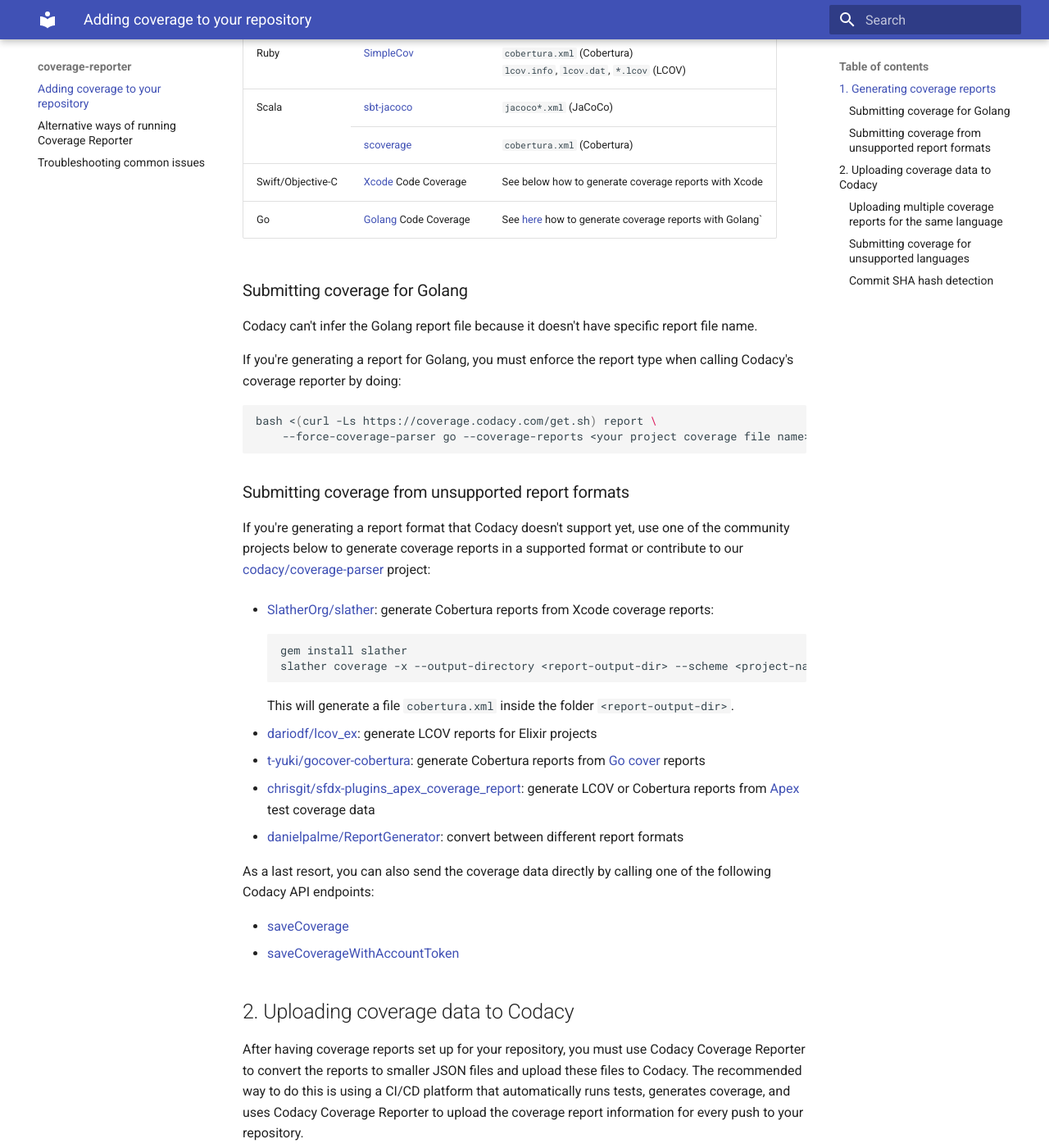
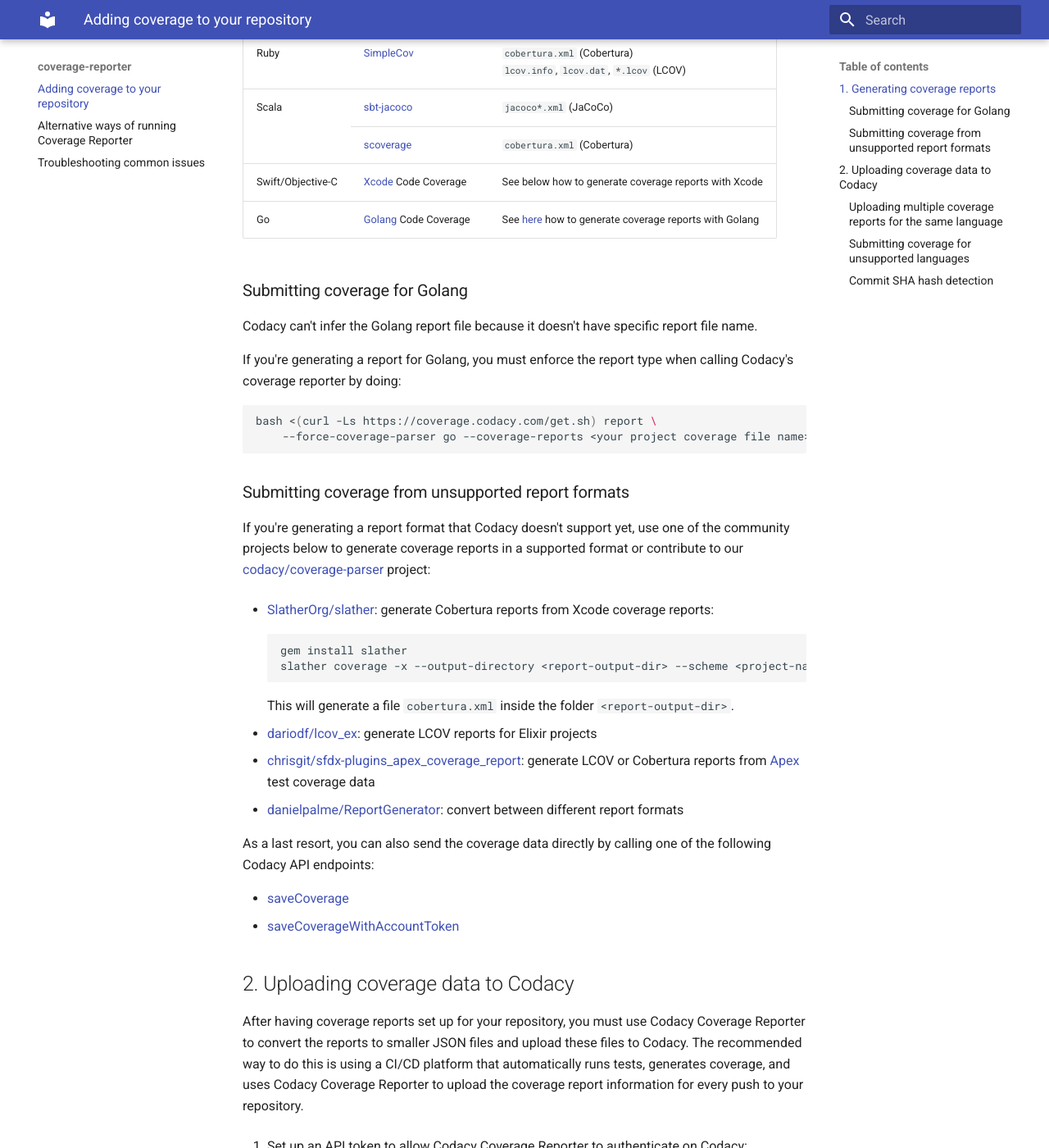
Before and after one commit to codacy/codacy-coverage-reporter, an MkDocs documentation site: the page built from docs/index.md, in a window 1280 px wide and 1400 px high, scrolled down 1234 px. Shown: the whole window at 82% size. Built offline with MkDocs 1.6.1 and Material for MkDocs 9.7.7, drawn with Linux system fonts in a browser that asks for light colours.

Commit message:
docs: Remove gocover-cobertura from docs

```diff
--- a/docs/index.md
+++ b/docs/index.md
@@ -92,7 +92,7 @@
 <tr>
     <td>Go</td>
     <td><a href="https://blog.golang.org/cover">Golang</a> Code Coverage</td>
-    <td>See <a href="#submitting-coverage-for-golang">here</a> how to generate coverage reports with Golang`</td>
+    <td>See <a href="#submitting-coverage-for-golang">here</a> how to generate coverage reports with Golang</td>
 </tr>
 </tbody>
 </table>
@@ -122,7 +122,6 @@
     This will generate a file `cobertura.xml` inside the folder `<report-output-dir>`.
 
 -   [dariodf/lcov_ex](https://github.com/dariodf/lcov_ex): generate LCOV reports for Elixir projects
--   [t-yuki/gocover-cobertura](https://github.com/t-yuki/gocover-cobertura): generate Cobertura reports from [Go cover](https://golang.org/pkg/cmd/cover/) reports
 -   [chrisgit/sfdx-plugins_apex_coverage_report](https://github.com/chrisgit/sfdx-plugins_apex_coverage_report): generate LCOV or Cobertura reports from [Apex](https://help.salesforce.com/articleView?id=sf.code_apex_dev_guide_tools.htm&type=5) test coverage data
 -   [danielpalme/ReportGenerator](https://github.com/danielpalme/ReportGenerator): convert between different report formats
 
```
